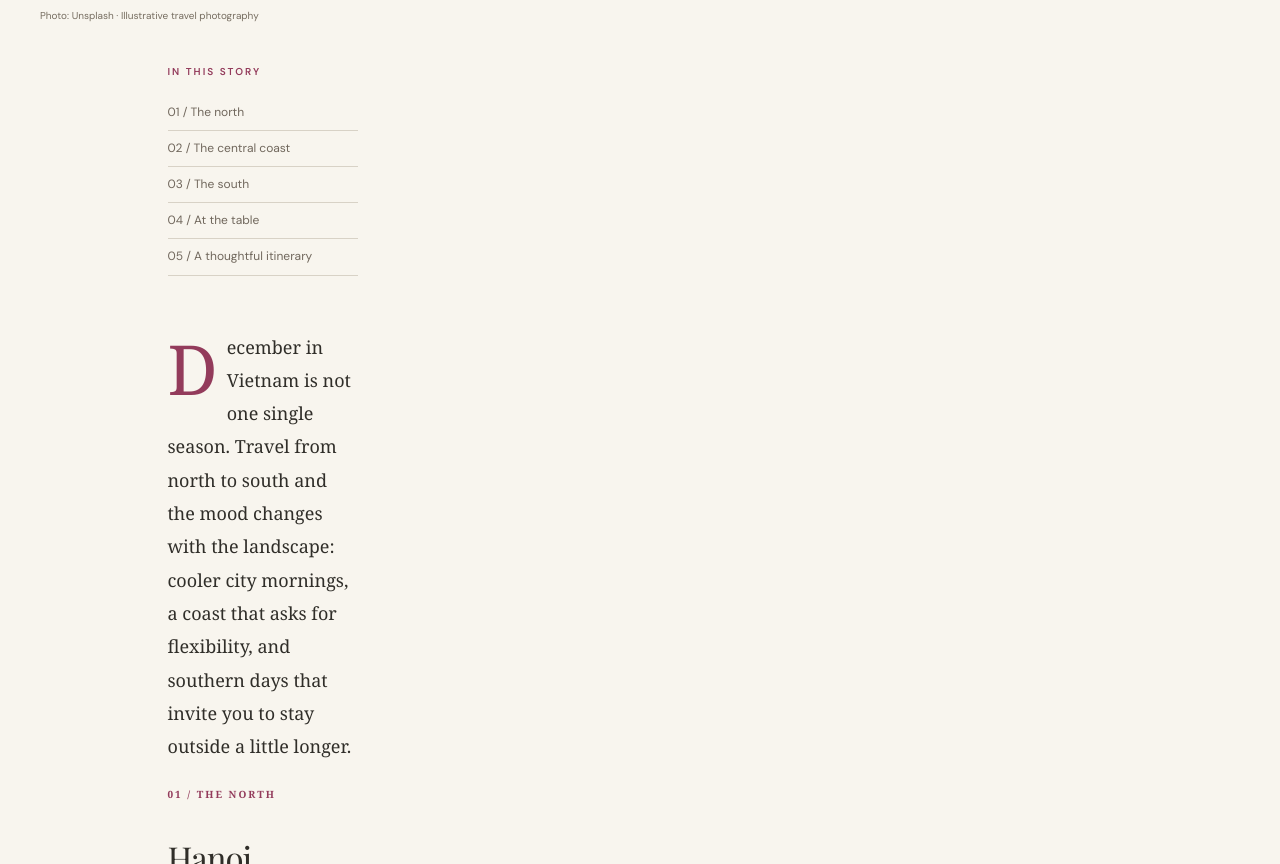
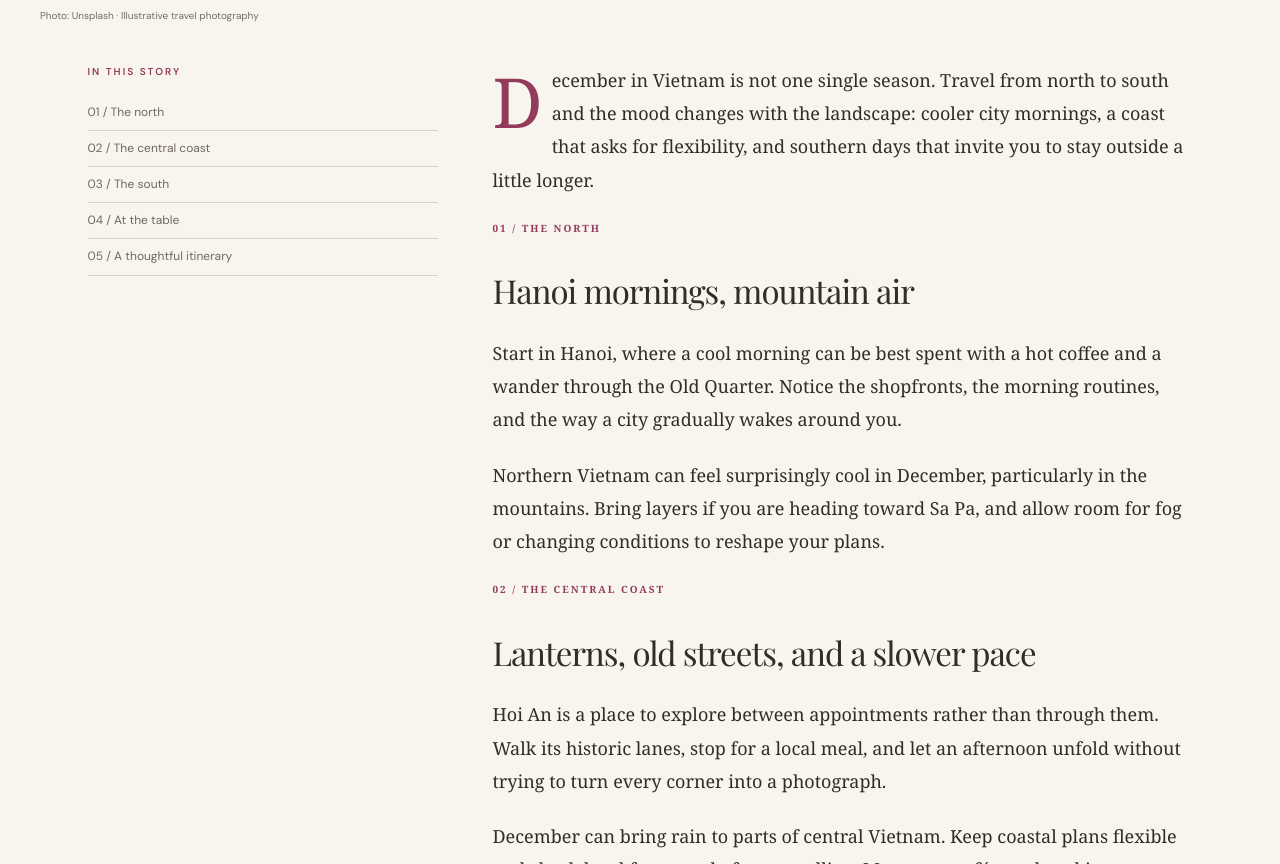
Before and after one commit to miraveil/traveling, a plain HTML site: page vietnam-december.html in a window 1280 px wide. Shown: the part 1171-2035 px from the top of the page. Drawn offline with nearby package versions, Linux system fonts and the light colour scheme; a web font is replaced by a local one.

```diff
--- a/style.css
+++ b/style.css
@@ -495,7 +495,7 @@ select {
 }
 .article-layout {
   display: grid;
-  grid-template-columns: 190px minmax(0, 700px);
+  grid-template-columns: 350px minmax(0, 700px);
   gap: 55px;
   justify-content: center;
   margin-top: 40px;
--- a/vietnam-december.html
+++ b/vietnam-december.html
@@ -106,8 +106,8 @@
           ><a href="#south">03 / The south</a
           ><a href="#taste">04 / At the table</a
           ><a href="#plan">05 / A thoughtful itinerary</a>
+          <ins class="cox-ad-unit" data-cox-unit="APG00B4ED60B" style="display:block;width:100%"></ins>
         </aside>
-        <ins class="cox-ad-unit" data-cox-unit="APG00B4ED60B" style="display:block;width:100%"></ins>
         <div class="article-body">
           <p class="lead">
             December in Vietnam is not one single season. Travel from north to
```
